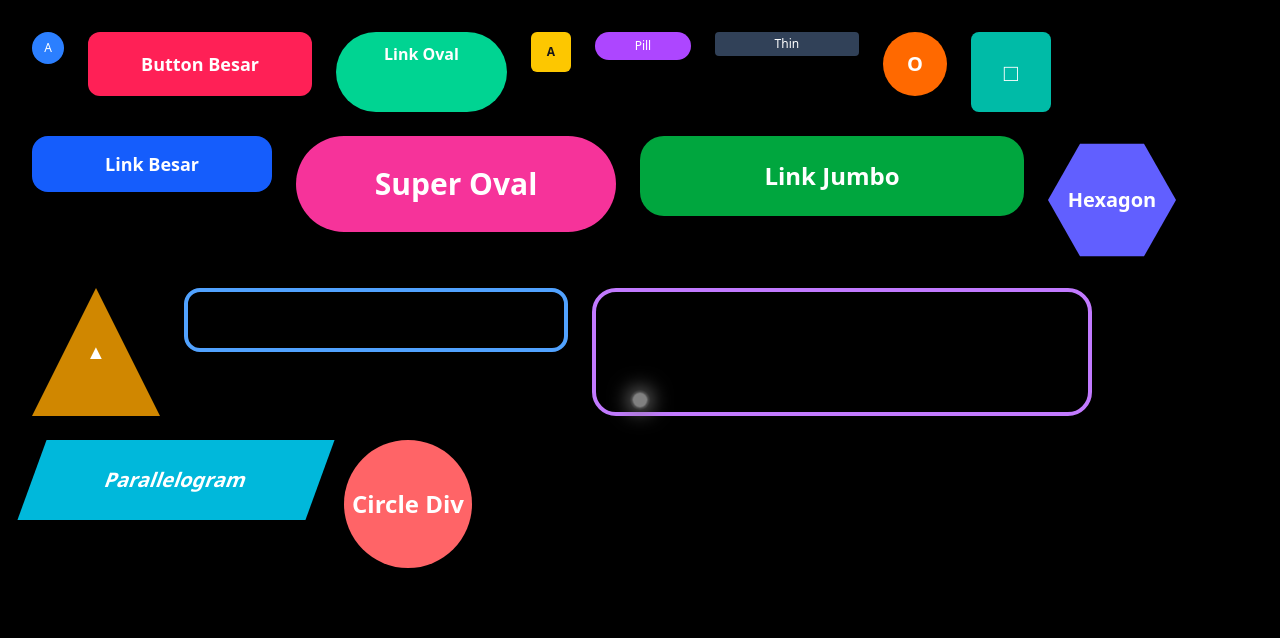
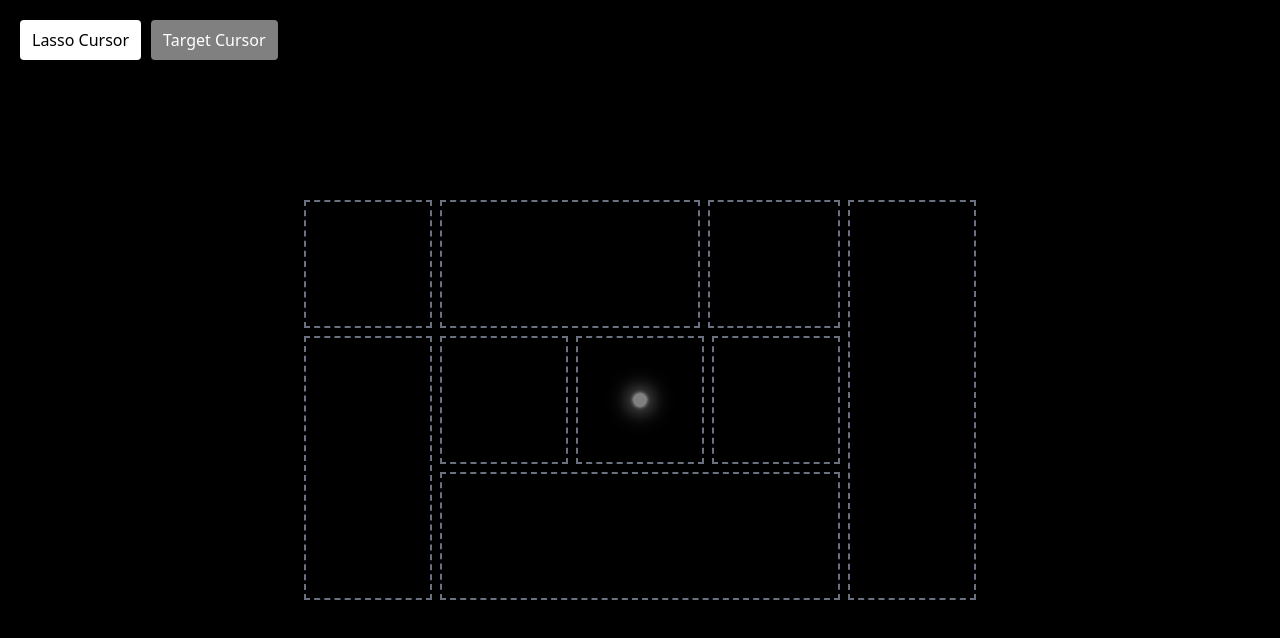
Before and after one commit to Maeeveee/Cursor-Component, a React (Vite) app: page / in a window 1280 px wide. Shown: the top 638 px of the page. Built offline with nearby package versions, Linux system fonts and the light colour scheme.

Commit message:
fix layout test cursor

```diff
--- a/src/App.jsx
+++ b/src/App.jsx
@@ -2,15 +2,53 @@ import './App.css'
 import TestButton from './pages/testButton'
 import { BrowserRouter } from "react-router-dom";
 import LassoCursor from './components/lassoCursor'
+import TargetCursor from './components/targetCursor';
+import { useState } from 'react';
 
 function App() {
-
+  const [cursorType, setCursorType] = useState('lasso'); // Default to LassoCursor
 
   return (
     <BrowserRouter>
-      <LassoCursor />
+      {/* Menu untuk memilih demo kursor */}
+      <div style={{ position: 'fixed', top: 10, left: 10, backgroundColor: 'black', padding: '10px', borderRadius: '8px' }}>
+        <button
+          className='target-btn'
+          onClick={() => setCursorType('lasso')}
+          style={{
+            marginRight: 10,
+            padding: '8px 12px',
+            backgroundColor: cursorType === 'lasso' ? 'white' : 'gray',
+            color: cursorType === 'lasso' ? 'black' : 'white',
+            border: 'none',
+            borderRadius: '4px',
+            cursor: 'pointer'
+          }}
+        >
+          Lasso Cursor
+        </button>
+        <button
+          className='target-btn'
+          onClick={() => setCursorType('target')}
+          style={{
+            padding: '8px 12px',
+            backgroundColor: cursorType === 'target' ? 'white' : 'gray',
+            color: cursorType === 'target' ? 'black' : 'white',
+            border: 'none',
+            borderRadius: '4px',
+            cursor: 'pointer'
+          }}
+        >
+          Target Cursor
+        </button>
+      </div>
+
+      {/* Render kursor sesuai pilihan */}
+      {cursorType === 'lasso' && <LassoCursor />}
+      {cursorType === 'target' && <TargetCursor />}
+
       <TestButton />
     </BrowserRouter>
-  )
+  );
 }
 export default App
--- a/src/pages/testButton.jsx
+++ b/src/pages/testButton.jsx
@@ -1,23 +1,27 @@
 const TestButton = () => {
   return (
-    <div className="flex flex-wrap gap-6 p-8">
-      <button className="target-btn w-8 h-8 rounded-full bg-blue-500 text-white flex items-center justify-center text-xs shadow-md hover:bg-blue-600 transition-all">A</button>
-      <button className="target-btn w-56 h-16 rounded-xl bg-rose-500 text-white text-lg font-semibold shadow-md hover:bg-rose-600 transition-all">Button Besar</button>
-      <a href="#" className="target-btn inline-block px-12 py-2.5 rounded-full bg-emerald-400 text-white text-base font-semibold shadow-md hover:bg-emerald-500 transition-all">Link Oval</a>
-      <a href="#" className="target-btn inline-block w-10 h-10 leading-10 text-center rounded-md bg-yellow-400 text-neutral-900 text-xs font-bold shadow-md hover:bg-yellow-500 transition-all">A</a>
-      <button className="target-btn w-24 h-7 rounded-full bg-purple-500 text-white text-xs font-medium shadow-md hover:bg-purple-600 transition-all">Pill</button>
-      <button className="target-btn w-36 h-6 rounded bg-slate-700 text-white text-xs font-medium shadow-md hover:bg-slate-800 transition-all">Thin</button>
-      <a href="#" className="target-btn inline-block w-16 h-16 rounded-full bg-orange-500 text-white text-center leading-[64px] text-xl font-semibold shadow-md hover:bg-orange-600 transition-all">O</a>
-      <button className="target-btn w-20 h-20 rounded-lg bg-teal-500 text-white text-2xl shadow-md hover:bg-teal-600 transition-all">□</button>
-      <a href="#" className="target-btn inline-block w-60 h-14 rounded-2xl bg-blue-600 text-white text-center leading-[56px] text-lg font-semibold shadow-md hover:bg-blue-700 transition-all">Link Besar</a>
-      <button className="target-btn w-80 h-24 rounded-full bg-pink-500 text-white text-3xl font-bold shadow-lg hover:bg-pink-600 transition-all">Super Oval</button>
-      <a href="#" className="target-btn inline-block w-96 h-20 rounded-3xl bg-green-600 text-white text-2xl font-bold text-center leading-[80px] shadow-lg hover:bg-green-700 transition-all">Link Jumbo</a>
-      <button className="target-btn w-32 h-32 bg-indigo-500 text-white text-xl font-bold flex items-center justify-center shadow-lg hover:bg-indigo-600 transition-all" style={{ clipPath: 'polygon(25% 6%, 75% 6%, 100% 50%, 75% 94%, 25% 94%, 0% 50%)' }}>Hexagon</button>
-      <button className="target-btn w-32 h-32 bg-yellow-600 text-white text-xl font-bold flex items-center justify-center shadow-lg hover:bg-yellow-700 transition-all" style={{ clipPath: 'polygon(50% 0%, 0% 100%, 100% 100%)' }}>▲</button>
-      <input className="target-btn w-96 h-16 rounded-2xl border-4 border-blue-400 text-2xl px-6 shadow-lg focus:outline-none" placeholder="Input Besar" />
-      <textarea className="target-btn w-[500px] h-32 rounded-3xl border-4 border-purple-400 text-xl px-6 py-4 shadow-lg focus:outline-none resize-none" placeholder="Textarea Jumbo" />
-      <div className="target-btn w-72 h-20 bg-cyan-500 text-white text-xl font-bold flex items-center justify-center shadow-lg" style={{ transform: 'skew(-20deg)' }}>Parallelogram</div>
-      <div className="target-btn w-32 h-32 bg-red-400 text-white text-2xl font-bold flex items-center justify-center rounded-full shadow-lg">Circle Div</div>
+    <div className="flex flex-row items-center justify-center min-h-screen gap-2">
+      <div className="flex flex-col items-center justify-end gap-2">
+        <div className="target-btn w-32 h-32 border-2 border-dashed border-gray-500 flex items-center justify-center"></div>
+        <div className="target-btn w-32 h-66 border-2 border-dashed border-gray-500 flex items-center justify-center"></div>
+      </div>
+      <div className="flex flex-col items-center justify-center gap-2">
+        <div className="flex gap-2">
+          <div className="target-btn w-65 h-32 border-2 border-dashed border-gray-500 flex items-center justify-center"></div>
+          <div className="target-btn w-33 h-32 border-2 border-dashed border-gray-500 flex items-center justify-center"></div>
+        </div>
+        <div className="grid grid-cols-3 gap-2">
+          <div className="target-btn w-32 h-32 border-2 border-dashed border-gray-500 flex items-center justify-center"></div>
+          <div className="target-btn w-32 h-32 border-2 border-dashed border-gray-500 flex items-center justify-center"></div>
+          <div className="target-btn w-32 h-32 border-2 border-dashed border-gray-500 flex items-center justify-center"></div>
+        </div>
+        <div className="flex flex-col items-center gap-2">
+          <div className="target-btn w-100 h-32 border-2 border-dashed border-gray-500 flex items-center justify-center"></div>
+        </div>
+      </div>
+      <div className="flex items-center justify-center">
+        <div className="target-btn w-32 h-100 border-2 border-dashed border-gray-500 flex items-center justify-center"></div>
+      </div>
     </div>
   );
 };
```
